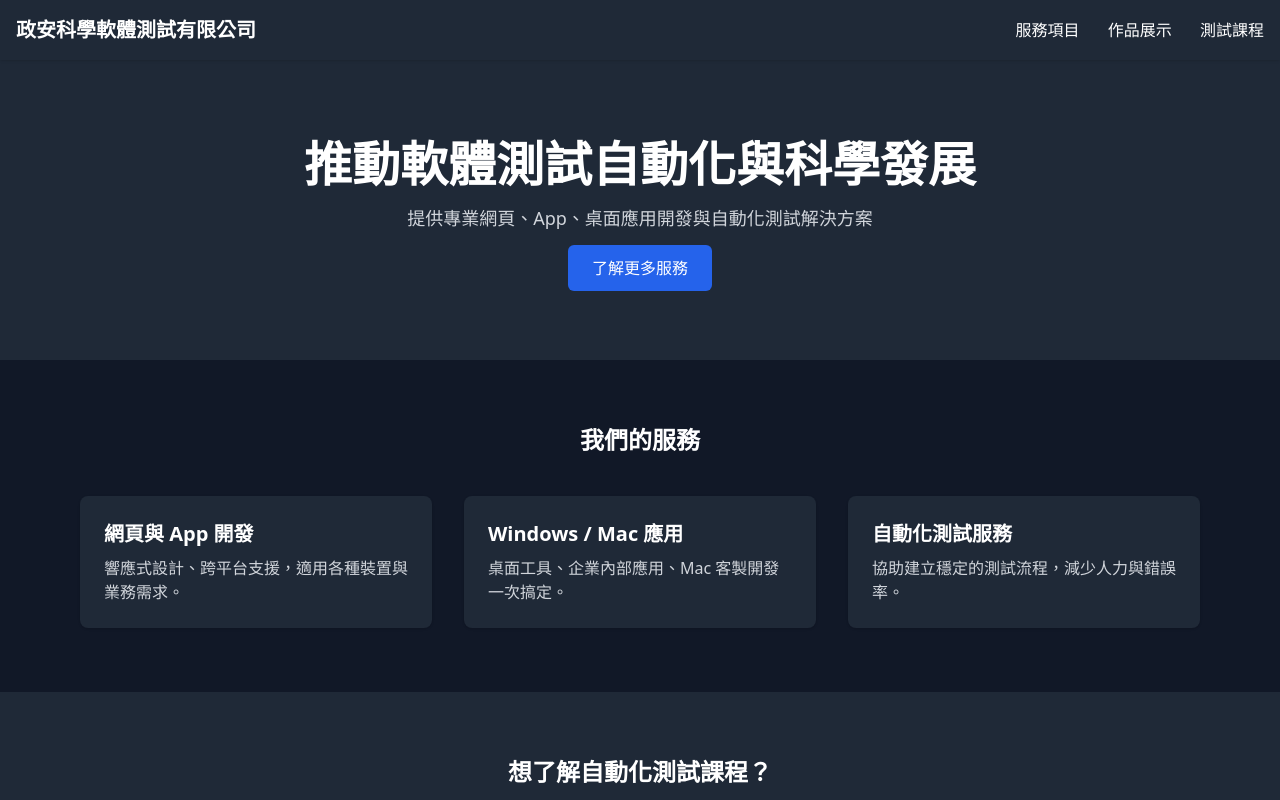
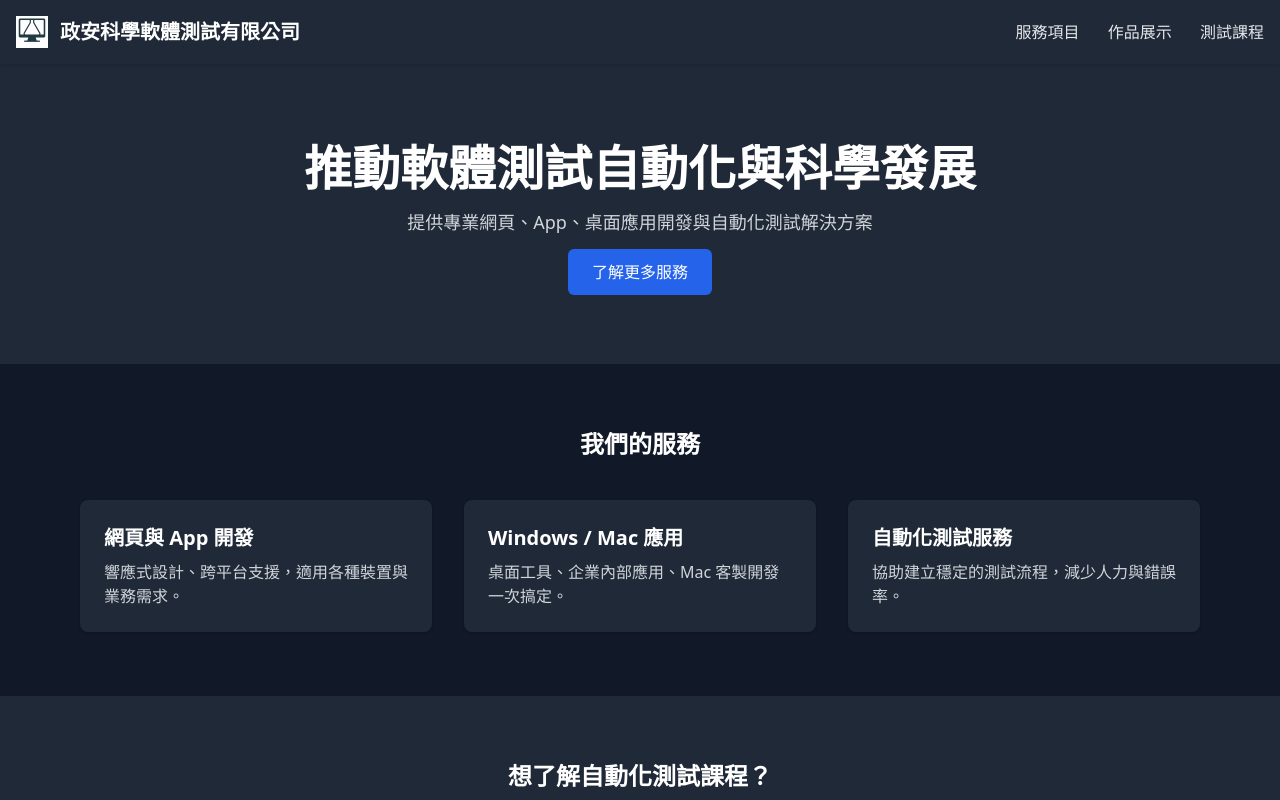
Before and after one commit to puppylionmonkey/puppylionmonkey.github.io, a plain HTML site: page index.html in a window 1280 px wide. Shown: the top 800 px of the page. Drawn offline with nearby package versions, Linux system fonts and the light colour scheme.

Commit message:
added logo

```diff
--- a/index.html
+++ b/index.html
@@ -9,15 +9,23 @@
 <body class="bg-gray-900 text-white">
 <!-- Navbar -->
 <header class="bg-gray-800 shadow sticky top-0 z-50">
-    <div class="max-w-7xl mx-auto px-4 py-4 flex justify-between items-center">
-        <h1 class="text-xl font-bold">政安科學軟體測試有限公司</h1>
-        <nav class="space-x-6">
-            <a href="services.html" class="hover:text-blue-400">服務項目</a>
-            <a href="portfolio.html" class="hover:text-blue-400">作品展示</a>
-            <a href="course.html" class="hover:text-blue-400">測試課程</a>
-        </nav>
+  <div class="max-w-7xl mx-auto px-4 py-4 flex justify-between items-center">
+
+    <!-- Logo + 公司名稱區塊 -->
+    <div class="flex items-center gap-3">
+      <img src="logo.png" alt="公司 Logo" class="h-8 w-8">
+      <h1 class="text-xl font-bold text-white">政安科學軟體測試有限公司</h1>
     </div>
+
+    <!-- 導覽列 -->
+    <nav class="space-x-6">
+      <a href="services.html" class="hover:text-blue-400 text-gray-200">服務項目</a>
+      <a href="portfolio.html" class="hover:text-blue-400 text-gray-200">作品展示</a>
+      <a href="course.html" class="hover:text-blue-400 text-gray-200">測試課程</a>
+    </nav>
+  </div>
 </header>
+
 
 <!-- Hero -->
 <section class="bg-gray-800 py-20">
```
